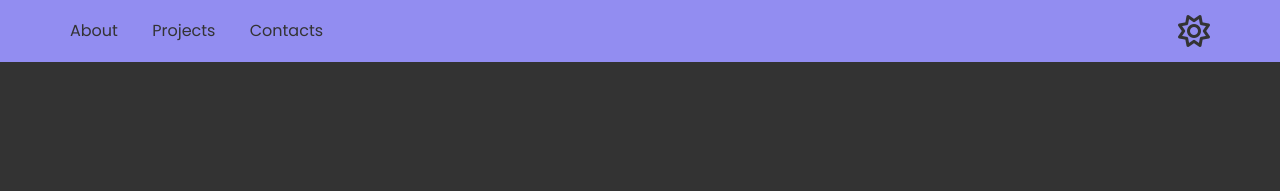
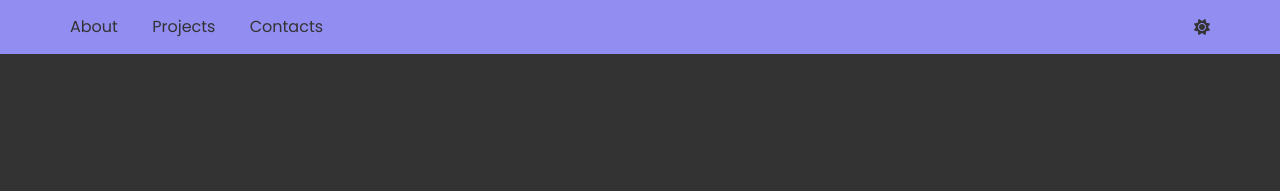
Before and after one commit to MeguiRB/rdc-portfolio-exercise, a plain HTML site: page index.html in a window 1280 px wide. Both pictures are taken after a click on the icon 1198 px from the left and 31 px from the top of the page. Shown: the top 191 px of the page. Drawn offline with nearby package versions, Linux system fonts and the light colour scheme.

Commit message:
Function changeTheme() is called when loading the page

```diff
--- a/index.html
+++ b/index.html
@@ -50,11 +50,7 @@
           <li><a href="#contacts">Contacts</a></li>
         </ul>
       </nav>
-      <i
-        class="far fa-moon fa-2x themeButton"
-        id="themeButton"
-        onclick="changeTheme()"
-      ></i>
+      <i id="themeButton" onclick="changeTheme()"></i>
     </div>
     <!-- the wrapper and content divs set margins and positioning -->
     <div class="wrapper">
--- a/script.js
+++ b/script.js
@@ -5,16 +5,18 @@
 console.log("Hello 🌎");
 
 //Based on https://lukelowrey.com/css-variable-theme-switcher/
-document.documentElement.setAttribute("data-theme", "light");
 function changeTheme() {
   var button = document.getElementById("themeButton");
   var currentTheme = document.documentElement.getAttribute("data-theme");
   if (currentTheme === "light") {
     targetTheme = "dark";
-    button.setAttribute("class", "far fa-sun fa-2x themeButton");
+    button.setAttribute("class", "fas fa-sun fa-1x themeButton");
   } else {
     targetTheme = "light";
-    button.setAttribute("class", "far fa-moon fa-2x themeButton");
+    button.setAttribute("class", "fas fa-moon fa-1x themeButton");
   }
   document.documentElement.setAttribute("data-theme", targetTheme);
 }
+
+document.documentElement.setAttribute("data-theme", "dark");
+changeTheme();
```
